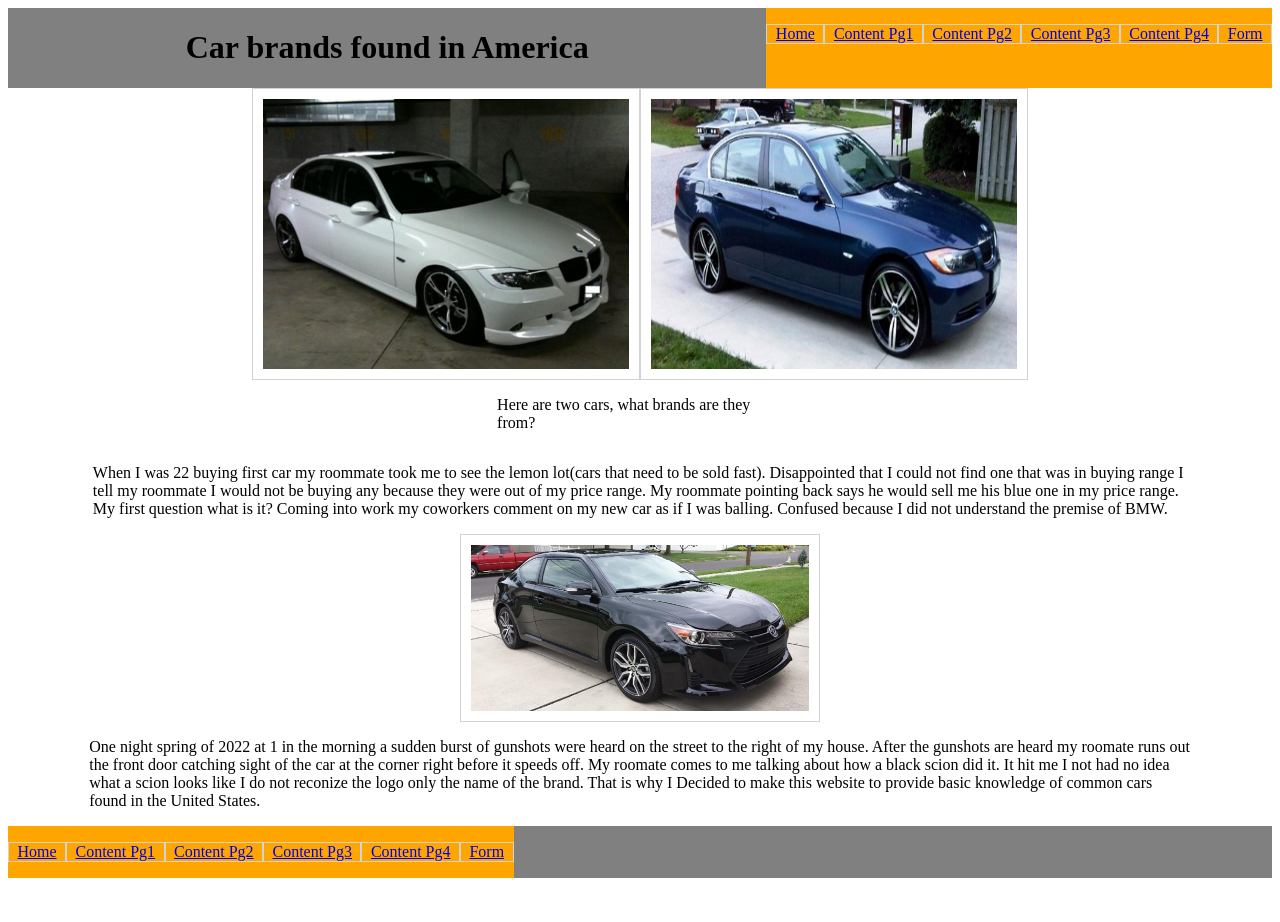
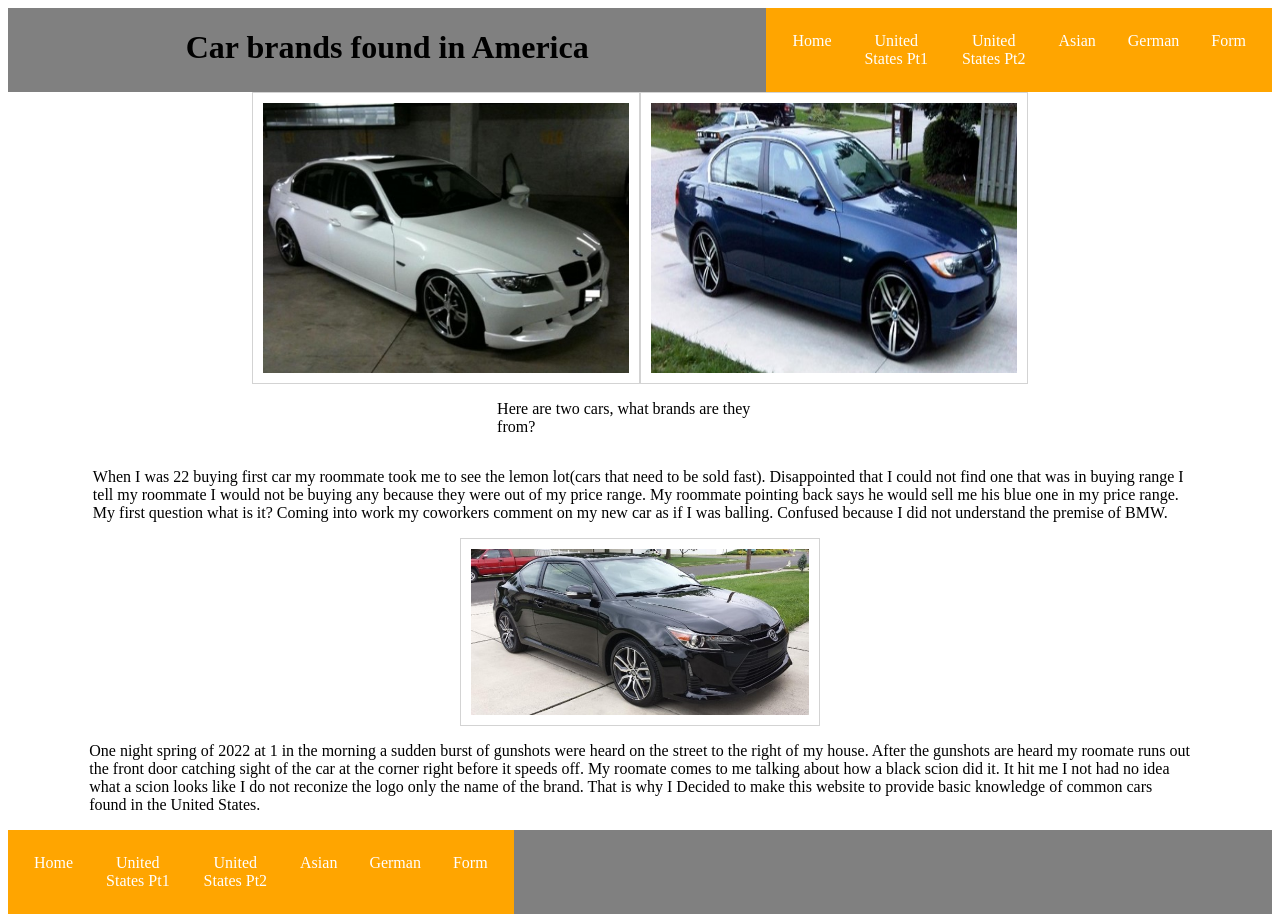
Before and after one commit to Garvick/7th-Semster, a plain HTML site: page webPage/index.html in a window 1280 px wide. Before the commit the page ends 886 px from the top, so only its background shows below. Drawn offline with Linux system fonts and the light colour scheme.

Commit message:
Update index.html

```diff
--- a/webPage/index.html
+++ b/webPage/index.html
@@ -13,9 +13,21 @@
 
                 nav {background-color: orange; flex: 0 1 40%;}
 
-                nav ul {display: flex;list-style-type: none;padding: 0;}
+                nav ul {display: flex;list-style-type: none;padding: 0;padding: 10px;}
 
-                nav li {flex-grow: 1; background-color: orange; text-align: center; border: 1px solid lightgray;}
+                nav ul a {text-decoration: none;}
+
+                nav li {flex-grow: 1; background-color: orange; text-align: center; border: 1px solid lightgray padding 10px;}
+
+                /* Navigation decoration */
+                ul {list-style-type: none;margin: 0;padding: 0;overflow: hidden;}
+
+                li {float: left;}
+
+                li a {display: block;color: white;text-align: center;padding: 14px 16px;text-decoration: none;}
+
+                /* Change the link color to #111 (black) on hover */
+                li a:hover {background-color: #111;}
 
                 /* This is decorating my content */
 
@@ -46,10 +58,10 @@
         <nav>
             <ul>
                 <li><a href="index.html">Home</a></li>
-                <li><a href="contentPg1.html">Content Pg1</a></li>
-                <li><a href="contentPg2.html">Content Pg2</a></li>
-                <li><a href="contentPg3.html">Content Pg3</a></li>
-                <li><a href="contentPg4.html">Content Pg4</a></li>
+                <li><a href="contentPg1.html">United States Pt1</a></li>
+                <li><a href="contentPg2.html">United States Pt2</a></li>
+                <li><a href="contentPg3.html">Asian</a></li>
+                <li><a href="contentPg4.html">German</a></li>
                 <li><a href="cReview.html">Form</a></li>
             </ul>
         </nav>
@@ -109,10 +121,10 @@
         <nav>
             <ul>
                 <li><a href="index.html">Home</a></li>
-                <li><a href="contentPg1.html">Content Pg1</a></li>
-                <li><a href="contentPg2.html">Content Pg2</a></li>
-                <li><a href="contentPg3.html">Content Pg3</a></li>
-                <li><a href="contentPg4.html">Content Pg4</a></li>
+                <li><a href="contentPg1.html">United States Pt1</a></li>
+                <li><a href="contentPg2.html">United States Pt2</a></li>
+                <li><a href="contentPg3.html">Asian</a></li>
+                <li><a href="contentPg4.html">German</a></li>
                 <li><a href="cReview.html">Form</a></li>
             </ul>
         </nav>
```
